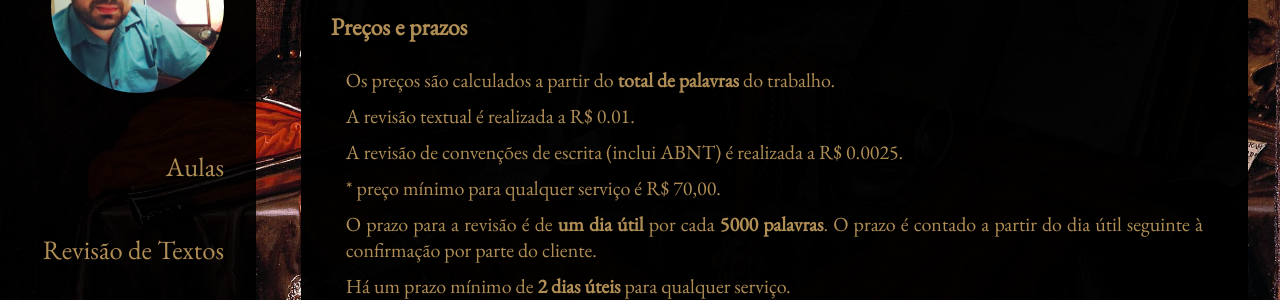
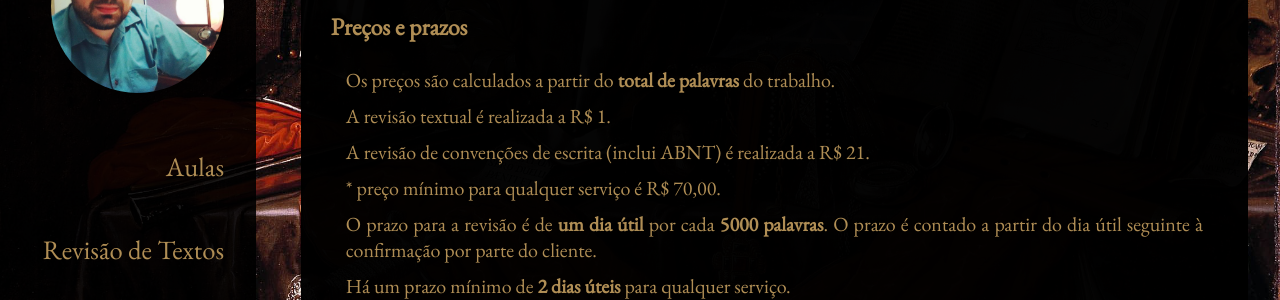
Before and after one commit to luisdarcadia/luisdarcadia.github.io, a Jekyll site: the page built from index.html, in a window 1280 px wide and 900 px high, scrolled down 2056 px. Shown: the part 157-457 px from the top of the window. Built offline with Jekyll 4.4.1, drawn with Linux system fonts in a browser that asks for light colours; nearby versions of some CDN libraries.

Commit message:
Update parametros.yaml

```diff
--- a/_data/parametros.yaml
+++ b/_data/parametros.yaml
@@ -1,6 +1,6 @@
 luis:
-  precorevisaotextual: 0.01
-  precorevisaoabnt: 0.0025
+  precorevisaotextual: 0,01
+  precorevisaoabnt: 0,0025
   palavraspordia: 5000
   tamanholauda: 300
   precolauda: 5
```
